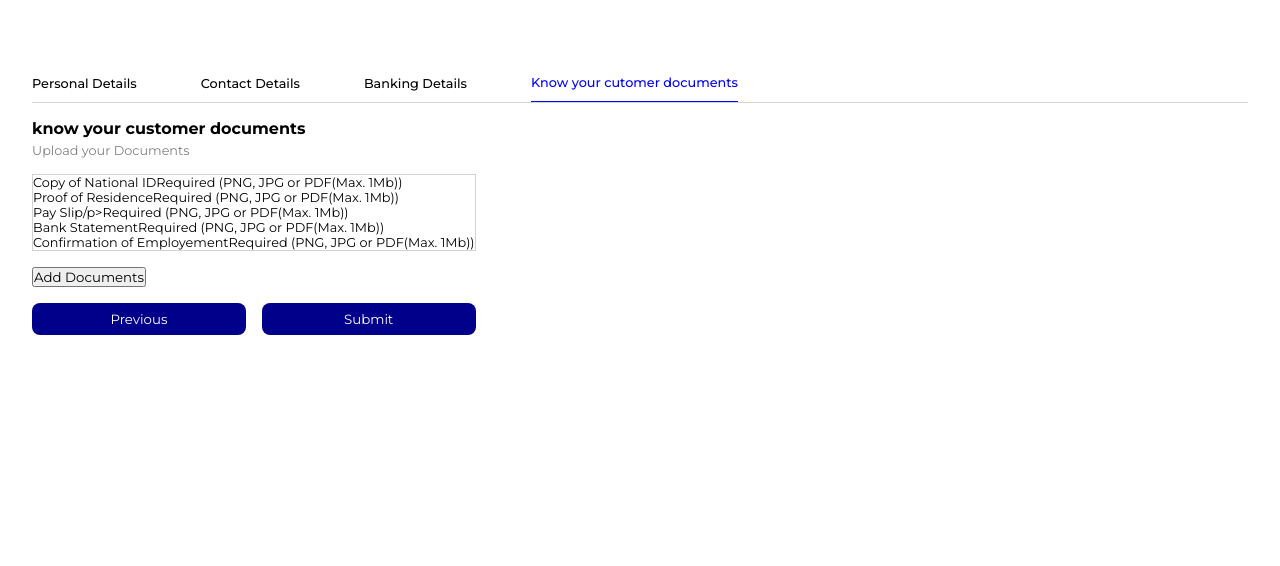
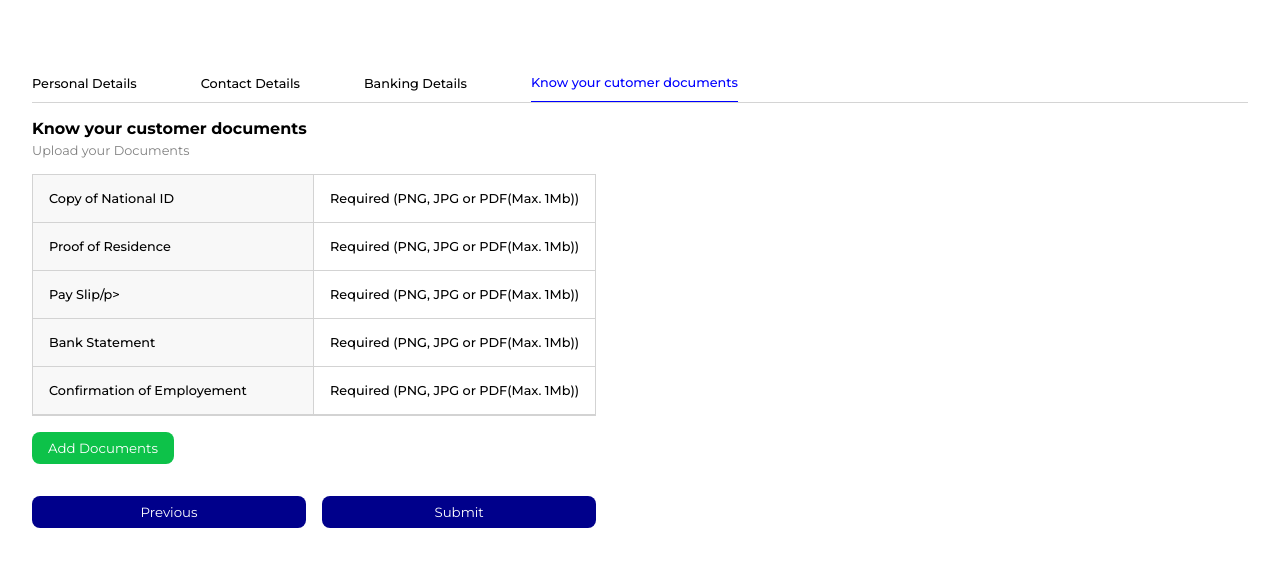
Before and after one commit to Amen-Musingarimi/code-virtus-assignment, an Angular app: page / in a window 1280 px wide. Both pictures are taken after a click on the link "Know your cutomer documents". Shown: the top 566 px of the page. Built offline with nearby package versions, Linux system fonts and the light colour scheme.

Commit message:
Styel the documents setion

```diff
--- a/src/app/kyc-documents/kyc-documents.component.css
+++ b/src/app/kyc-documents/kyc-documents.component.css
@@ -4,10 +4,39 @@
   justify-content: flex-start;
   align-items: flex-start;
   border: 1px solid #d3d3d3;
+  width: 100%;
 }
 
 .document-input-wrapper {
-  display: flex;
+  display: grid;
+  grid-template-columns: 1fr 1fr;
   align-items: center;
   justify-content: flex-start;
+  border-bottom: 1px solid #d3d3d3;
+  width: 100%;
+  font-weight: 500;
 }
+
+.heading-text {
+  border-right: 1px solid #d3d3d3;
+  background-color: #f8f8f8;
+}
+
+.instr-text {
+  height: 100%;
+  padding: 1rem;
+}
+
+.attach-file-btn {
+  color: #fff;
+  background-color: #0dc249;
+  border: none;
+  padding: 0.5rem 1rem;
+  border-radius: 8px;
+  cursor: pointer;
+  margin-bottom: 1rem;
+}
+
+.attach-file-btn:hover {
+  background-color: #0b8f37;
+}
--- a/src/app/kyc-documents/kyc-documents.component.html
+++ b/src/app/kyc-documents/kyc-documents.component.html
@@ -1,27 +1,27 @@
 <div class="multistep-form">
   <div class="section-heading-container">
-    <h1 class="section-heading-bg">know your customer documents</h1>
+    <h1 class="section-heading-bg">Know your customer documents</h1>
     <p class="section-heading-sm">Upload your Documents</p>
   </div>
   <div class="documents-inputs-container">
     <div class="document-input-wrapper">
-      <p class="instr-text">Copy of National ID</p>
+      <p class="instr-text heading-text">Copy of National ID</p>
       <p class="instr-text">Required (PNG, JPG or PDF(Max. 1Mb))</p>
     </div>
     <div class="document-input-wrapper">
-      <p class="instr-text">Proof of Residence</p>
+      <p class="instr-text heading-text">Proof of Residence</p>
       <p class="instr-text">Required (PNG, JPG or PDF(Max. 1Mb))</p>
     </div>
     <div class="document-input-wrapper">
-      <p class="instr-text">Pay Slip/p></p>
+      <p class="instr-text heading-text">Pay Slip/p></p>
       <p class="instr-text">Required (PNG, JPG or PDF(Max. 1Mb))</p>
     </div>
     <div class="document-input-wrapper">
-      <p class="instr-text">Bank Statement</p>
+      <p class="instr-text heading-text">Bank Statement</p>
       <p class="instr-text">Required (PNG, JPG or PDF(Max. 1Mb))</p>
     </div>
     <div class="document-input-wrapper">
-      <p class="instr-text">Confirmation of Employement</p>
+      <p class="instr-text heading-text">Confirmation of Employement</p>
       <p class="instr-text">Required (PNG, JPG or PDF(Max. 1Mb))</p>
     </div>
   </div>
```
